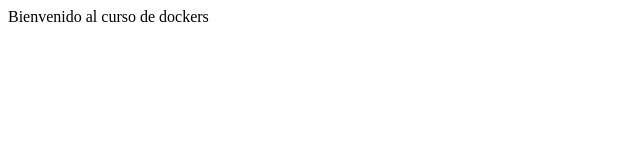
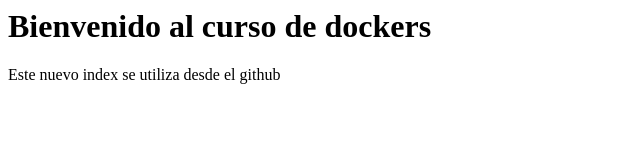
Before and after one commit to laraoa/curso_docker, a plain HTML site: page index.html in a window 1280 px wide. Shown: the whole page, without its empty margins (0-640 px from the left). Drawn offline with Linux system fonts and the light colour scheme.

Commit message:
Cambio del index.html

```diff
--- a/index.html
+++ b/index.html
@@ -1,8 +1,9 @@
 <html>
 <head>
-<title>Curso Docker</title>
+<title>Curso Docker linkado con github</title>
 </head>
 <body>
-<h>Bienvenido al curso de dockers</h>
+<h1>Bienvenido al curso de dockers</h1>
+Este nuevo index se utiliza desde el github
 </body>
 </html>
```
